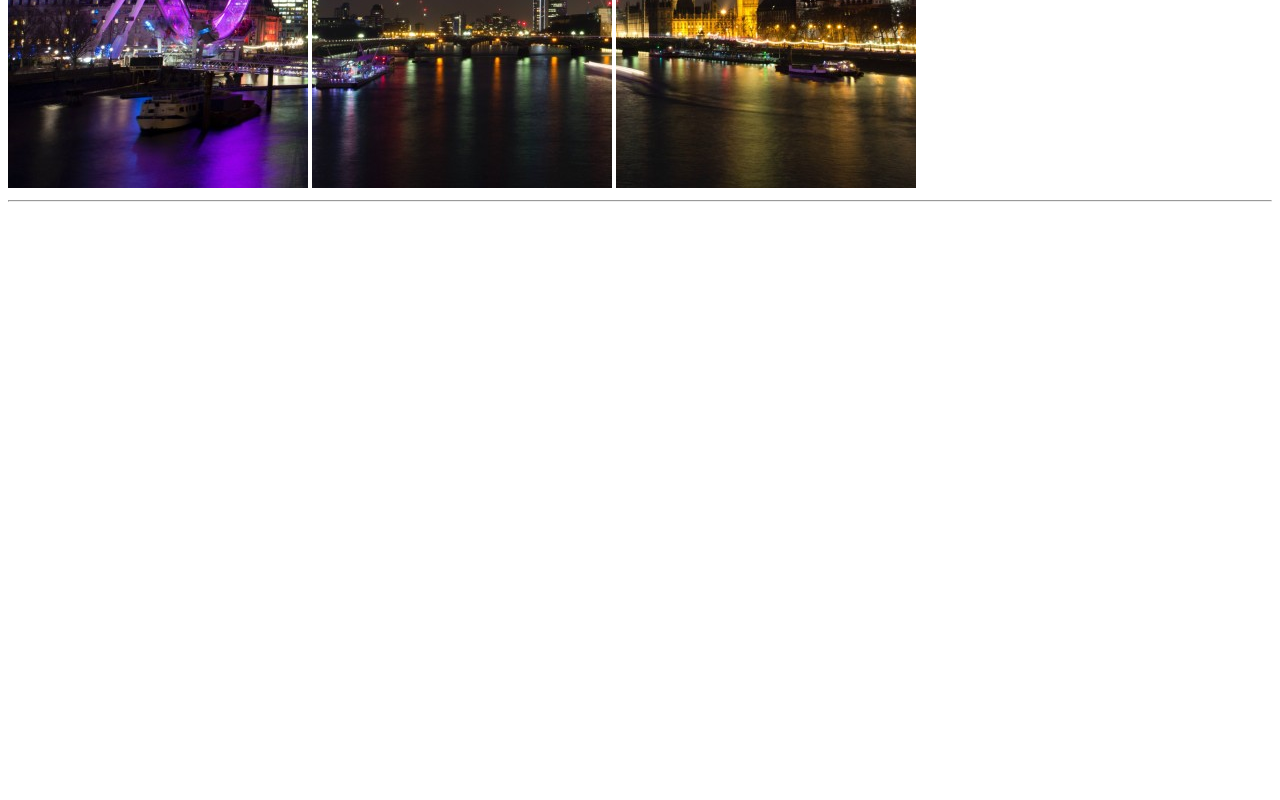
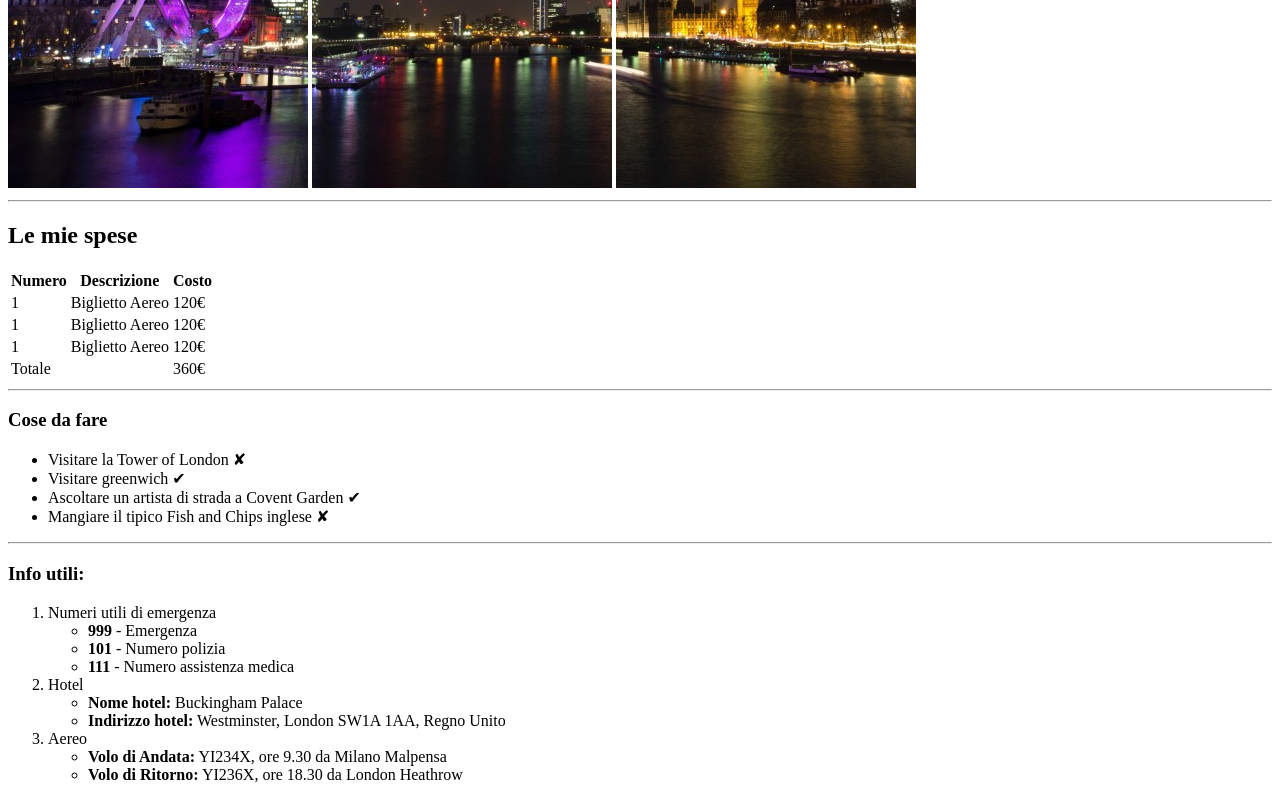
Before and after one commit to DanieleMarino70/html-london-trip, a plain HTML site: page index.html in a window 1280 px wide. Shown: the part 492-1292 px from the top of the page. Before the commit the page ends 800 px from the top, so only its background shows below. Drawn offline with Linux system fonts and the light colour scheme.

Commit message:
add: main

```diff
--- a/index.html
+++ b/index.html
@@ -15,5 +15,99 @@
         <img src="./img/pexels-bill-emrich-230794-2.jpg" alt="">
         <hr/>
     </header>
+
+    <main>
+
+        <article>
+            <h2>Le mie spese</h2>
+            <table>
+
+                <thead>
+                    <tr>
+                        <th>Numero</th>
+                        <th>Descrizione</th>
+                        <th>Costo</th>
+                    </tr>
+                </thead>
+
+                <tbody>
+                    <tr>
+                        <td>1</td>
+                        <td>Biglietto Aereo</td>
+                        <td>120€</td>
+                    </tr>
+
+                    <tr>
+                        <td>1</td>
+                        <td>Biglietto Aereo</td>
+                        <td>120€</td>
+                    </tr>
+
+                    <tr>
+                        <td>1</td>
+                        <td>Biglietto Aereo</td>
+                        <td>120€</td>
+                    </tr>
+                </tbody>
+
+                <tfoot>
+                    <tr>
+                        <td>Totale</td>
+                        <td></td>
+                        <td>360€</td>
+                    </tr>
+                </tfoot>
+
+            </table>
+            <hr/>
+        </article>
+
+        <article>
+            <h3>Cose da fare</h3>
+
+            <ul>
+                <li>Visitare la Tower of London &#10008;</li>
+                <li>Visitare greenwich &#10004;</li>
+                <li>Ascoltare un artista di strada a Covent Garden &#10004;</li>
+                <li>Mangiare il tipico Fish and Chips inglese &#10008;</li>
+            </ul>
+
+            <hr/>
+        </article>
+
+        <article>
+            <h3>Info utili:</h3>
+
+            <ol>
+                <li>Numeri utili di emergenza
+                    <ul>
+                        <li><strong>999</strong> - Emergenza</li>
+                        <li><strong>101</strong> - Numero polizia</li>
+                        <li><strong>111</strong> - Numero assistenza medica</li>
+                    </ul>
+                </li>
+
+                <li>Hotel
+                    <ul>
+                        <li><strong>Nome hotel:</strong> Buckingham Palace</li>
+                        <li><strong>Indirizzo hotel:</strong> Westminster, London SW1A 1AA, Regno Unito</li>
+                    </ul>
+                </li>
+
+                <li>Aereo
+                    <ul>
+                        <li><strong>Volo di Andata:</strong> YI234X, ore 9.30 da Milano Malpensa</li>
+                        <li><strong>Volo di Ritorno:</strong> YI236X, ore 18.30 da London Heathrow</li>
+                    </ul>
+                </li>
+            </ol>
+
+        </article>
+
+    </main>
+
+
+
+
 </body>
 </html>
```
